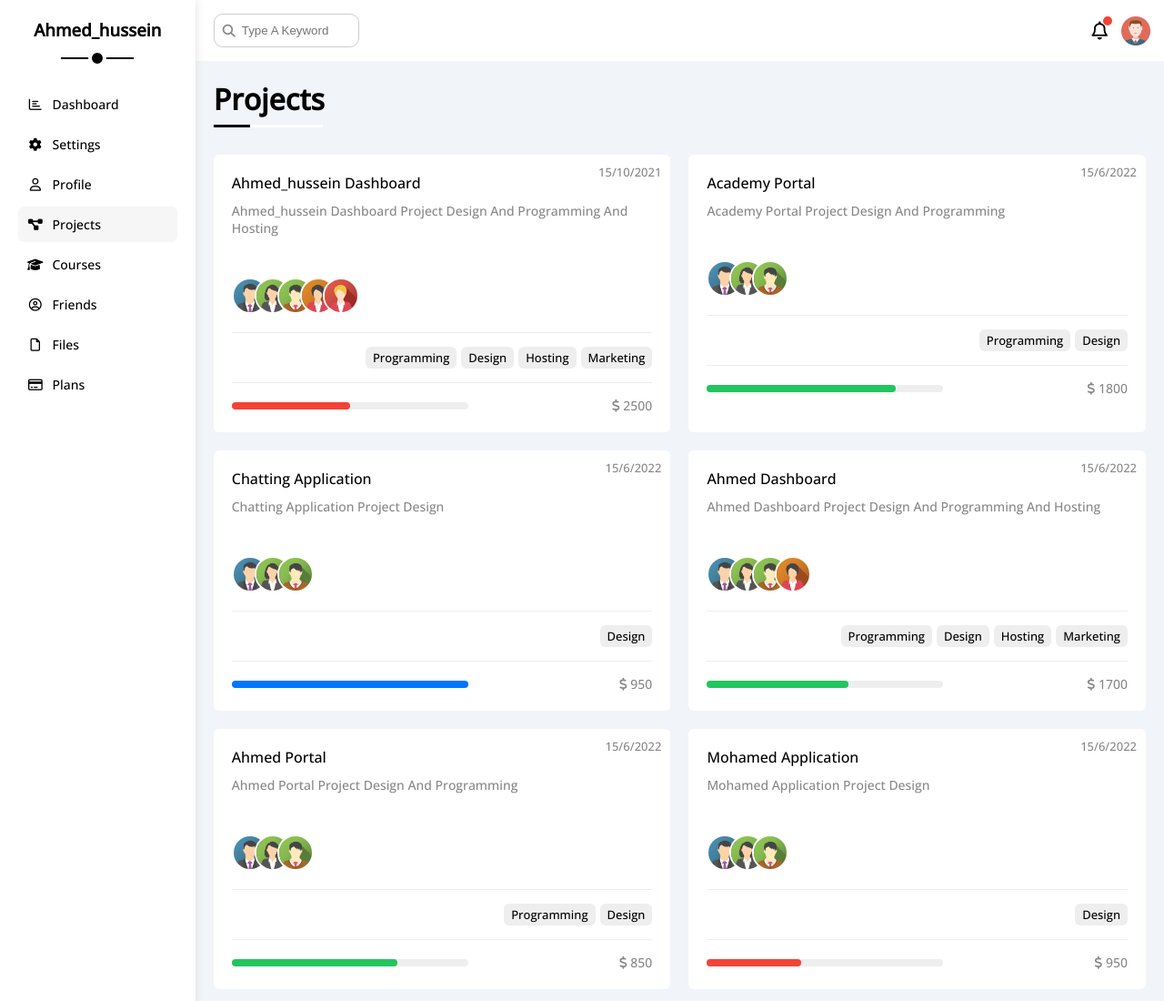
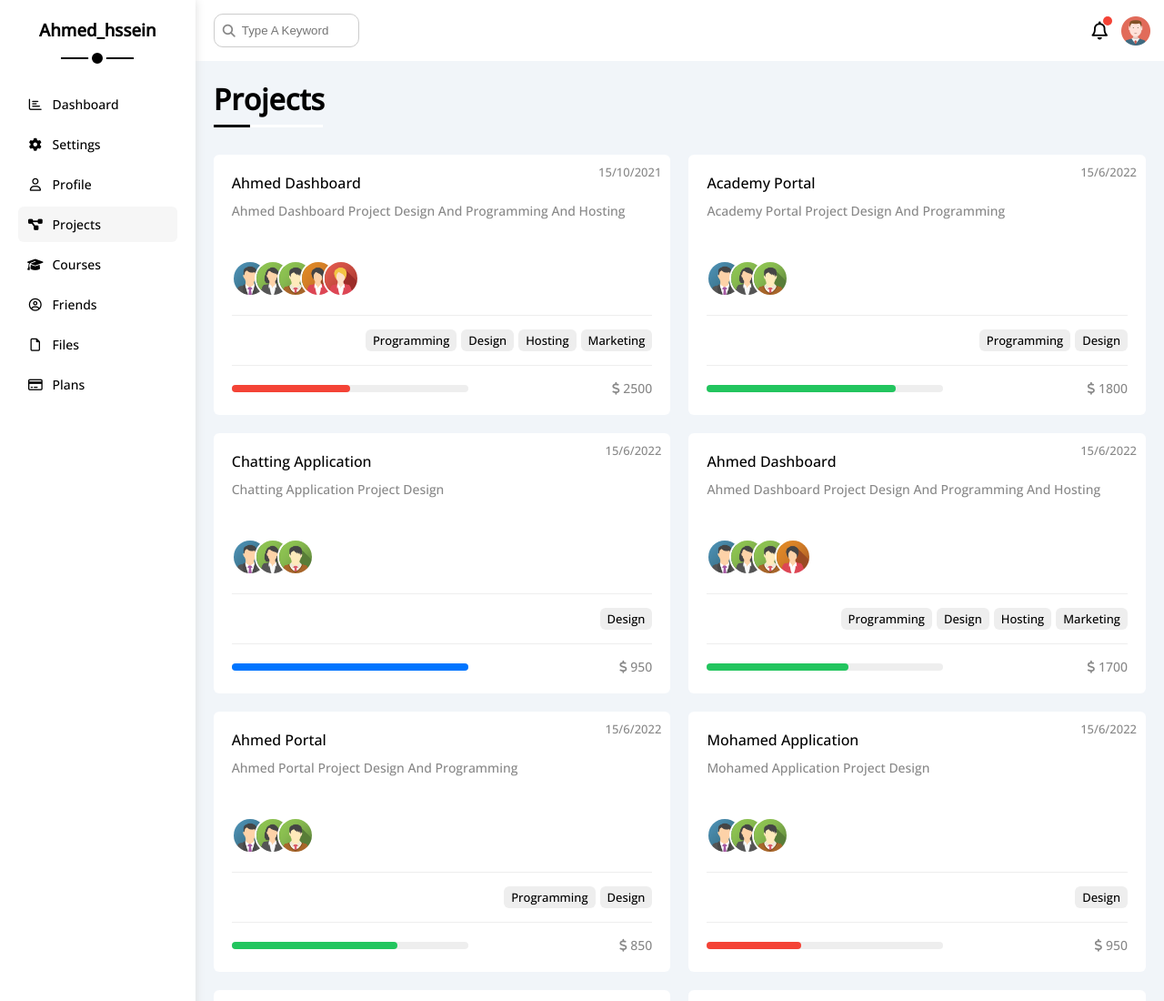
Before and after one commit to AhmedhusseinENG/Template-4-Dashboard, a plain HTML site: page projects.html in a window 1280 px wide. Shown: the top 1100 px of the page at 91% size. Drawn offline with nearby package versions, Linux system fonts and the light colour scheme.

```diff
--- a/projects.html
+++ b/projects.html
@@ -18,7 +18,7 @@
   <body>
     <div class="page d-flex">
       <div class="sidebar bg-white p-20 p-relative">
-        <h3 class="p-relative txt-c mt-0">Ahmed_hussein</h3>
+        <h3 class="p-relative txt-c mt-0">Ahmed_hssein</h3>
         <ul>
           <li>
             <a
@@ -112,9 +112,9 @@
         <div class="projects-page d-grid m-20 gap-20">
           <div class="project bg-white p-20 rad-6 p-relative">
             <span class="date fs-13 c-grey">15/10/2021</span>
-            <h4 class="m-0">Ahmed_hussein Dashboard</h4>
+            <h4 class="m-0">Ahmed Dashboard</h4>
             <p class="c-grey mt-10 mb-10 fs-14">
-              Ahmed_hussein Dashboard Project Design And Programming And Hosting
+              Ahmed Dashboard Project Design And Programming And Hosting
             </p>
             <div class="team">
               <a href="#"><img src="imgs/team-01.png" alt="" /></a>
```
Also changed, not shown: index.html (+2 -4 lines), profile.html (+1 -1 lines).
